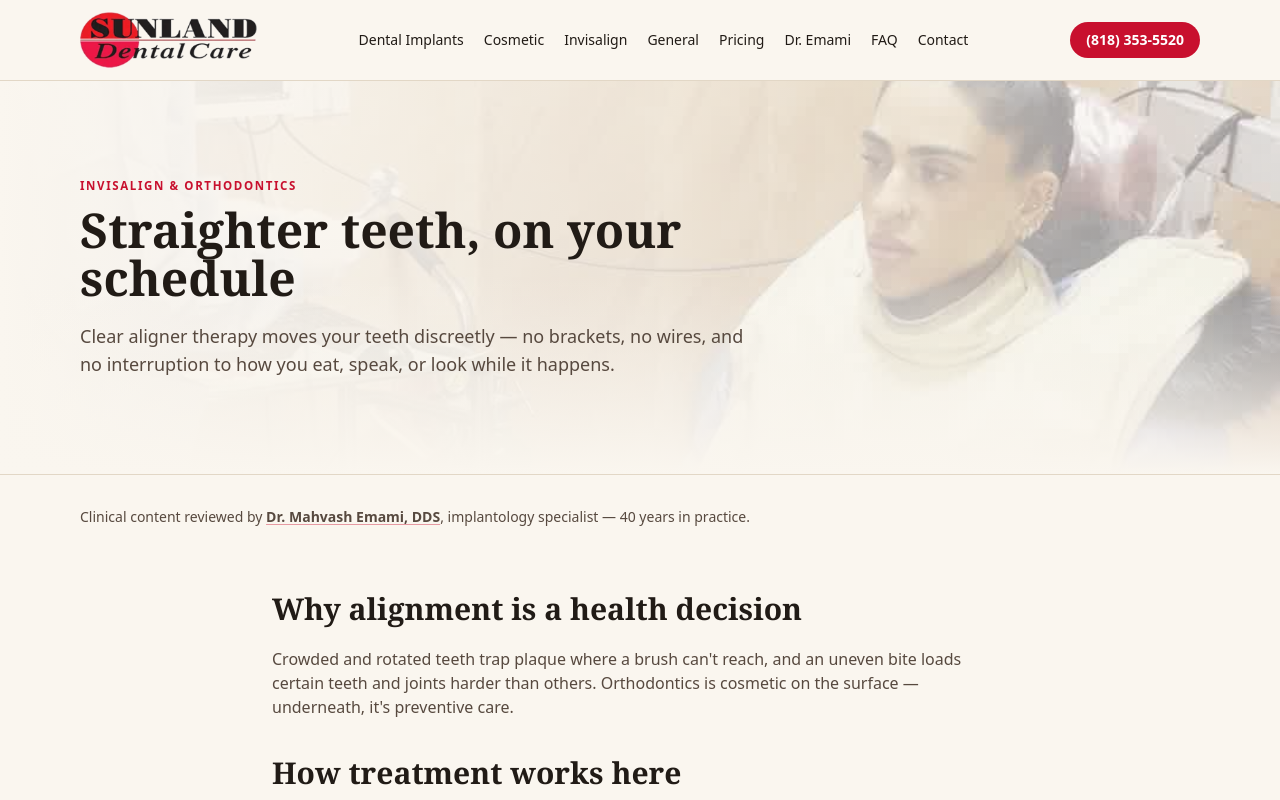
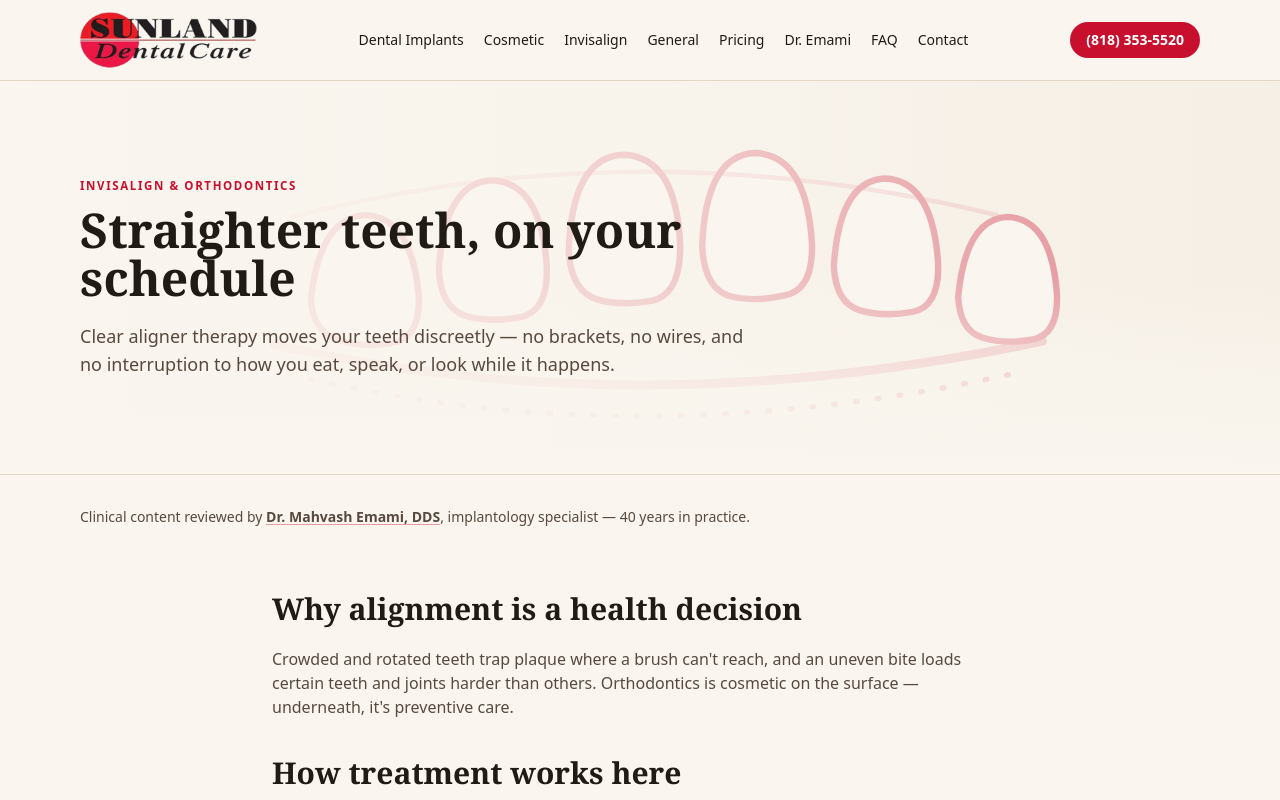
Before and after one commit to siamakk2/sunland-dental-care, a Next.js app: page /invisalign in a window 1280 px wide. Shown: the top 800 px of the page. Built offline with nearby package versions, Linux system fonts and the light colour scheme.

Commit message:
v2.4: original teeth/aligner line-art hero for Invisalign — resolves FAQ duplicate

```diff
--- a/app/invisalign/page.js
+++ b/app/invisalign/page.js
@@ -24,7 +24,7 @@ export default function Page() {
     <>
       <Schema>{graph(faqSchema(FAQS), breadcrumbs([
         { name: "Home", path: "/" }, { name: "Invisalign", path: "/invisalign" }]))}</Schema>
-      <PageHero image="/images/office-waiting.jpg" pos="center 45%" eyebrow="Invisalign & orthodontics"
+      <PageHero image="/images/invisalign-hero.svg" pos="center 55%" eyebrow="Invisalign & orthodontics"
         title="Straighter teeth, on your schedule"
         lead="Clear aligner therapy moves your teeth discreetly — no brackets, no wires, and no interruption to how you eat, speak, or look while it happens." />
       <Reviewed />
```
Also changed, not shown: public/images/invisalign-hero.svg (added).
